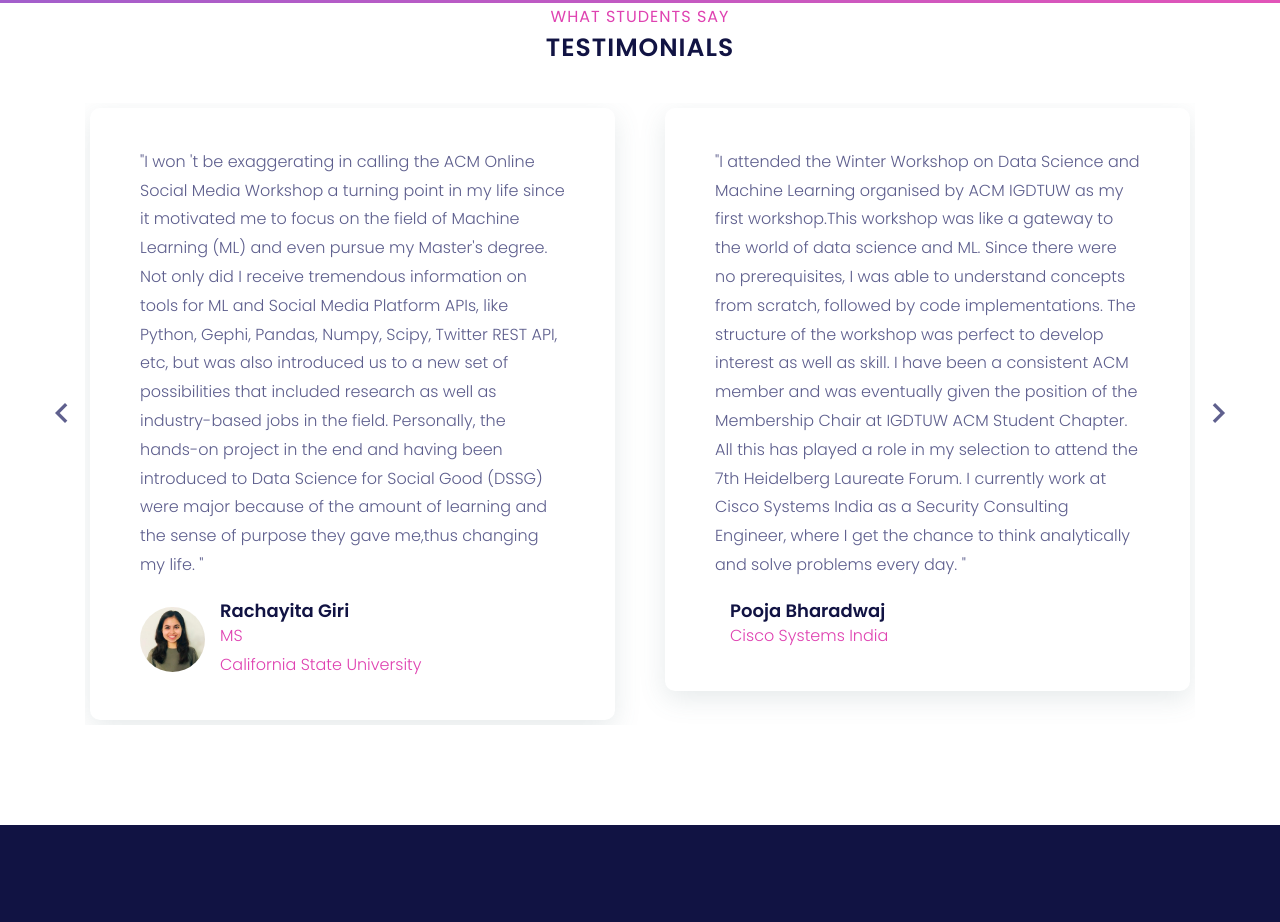
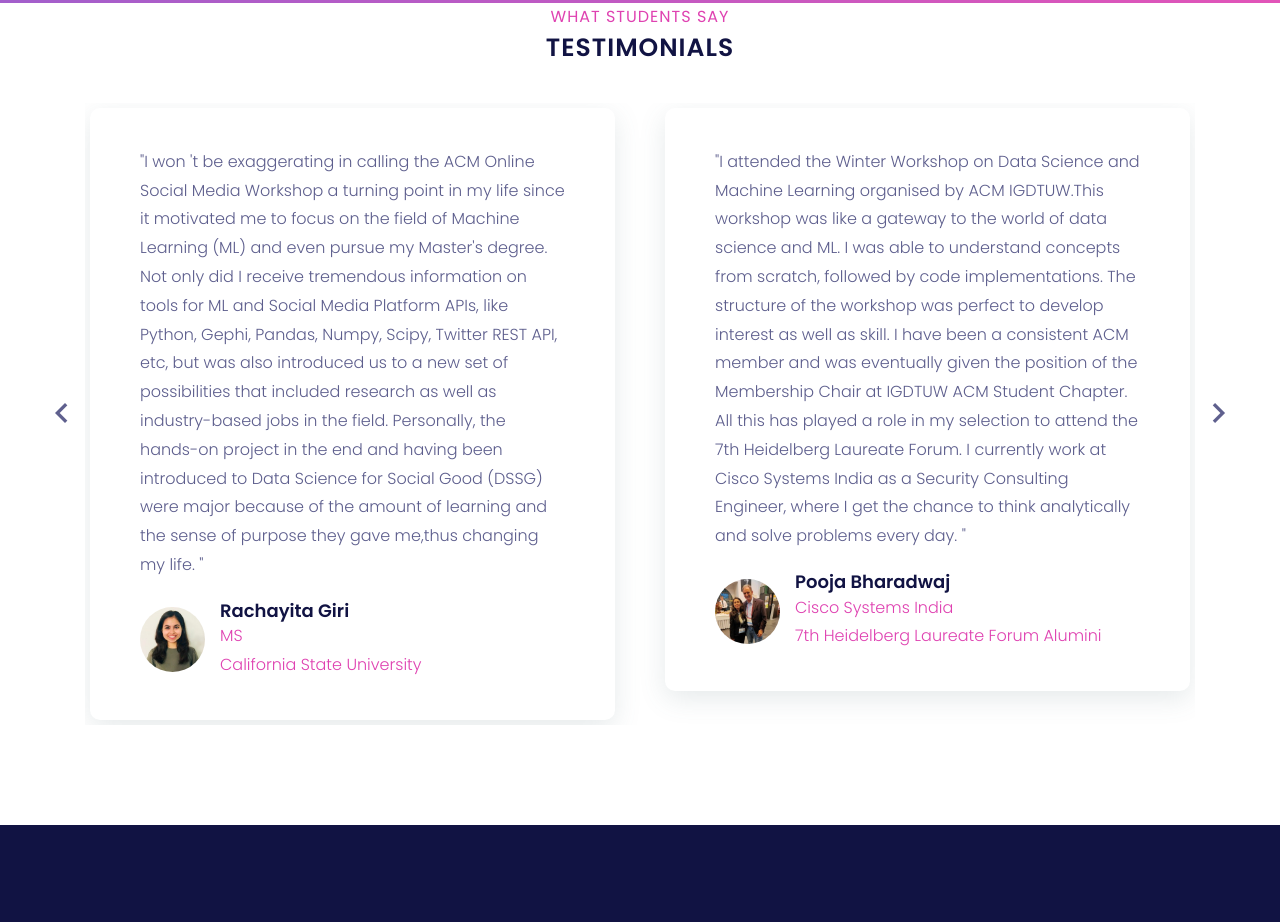
Before and after one commit to tanyagarg2509/ASWI2020.github.io, a plain HTML site: page about.html in a window 1280 px wide. Shown: the part 4059-4981 px from the top of the page. Drawn offline with Linux system fonts and the light colour scheme.

Commit message:
testimonials added

```diff
--- a/about.html
+++ b/about.html
@@ -171,7 +171,8 @@
 
                             <p>ACM Student Chapter @ IGDTUW, the technical society at Department of Information Technology successfully conducted a week long summer workshop during 27th - 31st May, 2019 on the theme of 'Data Science and Machine Learning'.</p>
 
-                         <p>Topics included were python programming, writing programs to perform data collection from online social media, visually analyze data collected through graphs/plots. This was followed by introducing supervised and unsupervised machine learning concepts with practical exercises on python on real datasets. Lastly, participants were taught about knowledge representation techniques by learning embeddings and introduction to deep learning.</p>
+                            <p>Topics included were python programming, writing programs to perform data collection from online social media, visually analyze data collected through graphs/plots. This was followed by introducing supervised and unsupervised
+                                machine learning concepts with practical exercises on python on real datasets. Lastly, participants were taught about knowledge representation techniques by learning embeddings and introduction to deep learning.</p>
                             <!-- Blockquote -->
                             <blockquote class="confer-blockquote">
                                 <h5>Around 30 students from different disciplines of IT, CSE & ECE across different years (first years, second years, third years) from IGDTUW participated. This is the fourth time such a workshop has been organized by Chapter.</h5>
@@ -201,8 +202,8 @@
 
                             <p>Following the workshop,successfully conducted the first hackathon organized in IGDTUW, by the name of IGDTUW-Hacks.</p>
                             <p>More than 125 teams from across NCR registered for the event, out of which around 25 teams were shortlisted. Teams from IIITD, NSIT, DTU participated besides all-girls teams from IGDTUW.</p>
-                   <p>Event was sponsored by PayTM - Build For India who provided cash prizes of 15,000 INR, 10,000 INR and 5,000 INR to the 1st, 2nd and 3rd winning teams, besides agreeing to accept resumes for the top-8 teams for selection for internships.
-                        Other sponsors were GitHub, Coding Blocks and Sheroes who provided T-shirts to all the participating students</p>
+                            <p>Event was sponsored by PayTM - Build For India who provided cash prizes of 15,000 INR, 10,000 INR and 5,000 INR to the 1st, 2nd and 3rd winning teams, besides agreeing to accept resumes for the top-8 teams for selection for
+                                internships. Other sponsors were GitHub, Coding Blocks and Sheroes who provided T-shirts to all the participating students</p>
                             <!-- Blockquote -->
                             <blockquote class="confer-blockquote">
                                 <h5> The Vice President of PayTM, Mr. Sourabh Jain visited the hackathon, gave keynote address on 1st June. He also evaluated the students on second day and gave the cash prizes.</h5>
@@ -347,23 +348,25 @@
                         <!-- Single Client Slide -->
                         <div class="single-client-content bg-boxshadow wow fadeInUp " data-wow-delay="300ms ">
                             <div class="single-client-text about-page ">
-                                <p>"I attended the Winter Workshop on Data Science and Machine Learning organised by ACM IGDTUW as my first workshop.This workshop was like a gateway to the world of data science and ML. Since there were no prerequisites,
-                                    I was able to understand concepts from scratch, followed by code implementations. The structure of the workshop was perfect to develop interest as well as skill. I have been a consistent ACM member and was eventually
-                                    given the position of the Membership Chair at IGDTUW ACM Student Chapter. All this has played a role in my selection to attend the 7th Heidelberg Laureate Forum. I currently work at Cisco Systems India as a Security
-                                    Consulting Engineer, where I get the chance to think analytically and solve problems every day. "
+                                <p>"I attended the Winter Workshop on Data Science and Machine Learning organised by ACM IGDTUW.This workshop was like a gateway to the world of data science and ML. I was able to understand concepts from scratch, followed
+                                    by code implementations. The structure of the workshop was perfect to develop interest as well as skill. I have been a consistent ACM member and was eventually given the position of the Membership Chair at IGDTUW ACM
+                                    Student Chapter. All this has played a role in my selection to attend the 7th Heidelberg Laureate Forum. I currently work at Cisco Systems India as a Security Consulting Engineer, where I get the chance to think analytically
+                                    and solve problems every day. "
 
                                 </p>
                                 <!-- Thumb and info -->
                                 <div class="single-client-thumb-info d-flex align-items-center ">
                                     <!-- Thumb -->
-                                    <!-- <div class="single-client-thumb ">
-                                        <img src="images_1/Rachiyata.jpg " alt=" ">
-                                    </div> -->
+                                    <div class="single-client-thumb ">
+                                        <img src="images_1/pooja.jpg " alt=" ">
+                                    </div>
                                     <!-- Info -->
                                     <div class="client-info ">
                                         <h6>Pooja Bharadwaj</h6>
 
-                                        <p> Cisco Systems India</p>
+                                        <p> Cisco Systems India
+                                            <br> 7th Heidelberg Laureate Forum Alumini
+                                        </p>
                                     </div>
                                 </div>
                             </div>
@@ -376,10 +379,9 @@
                         <!-- Single Client Slide -->
                         <div class="single-client-content bg-boxshadow wow fadeInUp " data-wow-delay="300ms ">
                             <div class="single-client-text about-page ">
-                                <p>"The insightful 1-week Winter Workshop on Data Science & Machine Learning conducted in Dec 2017 was an amazing workshop.The workshop had commenced with an ice breaking session
-                                    followed by various enlightening sessions on Data Collection & Pre-processing,Hypothesis Testing & Parameter Estimation,using
-                                     LATEX for writing technical papers and much more. The workshop witnessed an enthusiastic response from students.I feel grateful that I had got this opportunity to learn from these amazing sessions conducted under the able guidance of Faculty Advisor-Mr. Rishabh Kaushal
-                                     along with members from Precog Research Group, IIIT-Delhi."
+                                <p>"The insightful 1-week Winter Workshop on Data Science & Machine Learning conducted in Dec 2017 was an amazing workshop.The workshop had commenced with an ice breaking session followed by various enlightening sessions on
+                                    Data Collection & Pre-processing,Hypothesis Testing & Parameter Estimation,using LATEX for writing technical papers and much more. The workshop witnessed an enthusiastic response from students.I feel grateful that I
+                                    had got this opportunity to learn from these amazing sessions conducted under the able guidance of Faculty Advisor-Mr. Rishabh Kaushal along with members from Precog Research Group, IIIT-Delhi."
                                 </p>
                                 <!-- Thumb and info -->
                                 <div class="single-client-thumb-info d-flex align-items-center ">
@@ -412,9 +414,9 @@
                                 <!-- Thumb and info -->
                                 <div class="single-client-thumb-info d-flex align-items-center ">
                                     <!-- Thumb -->
-                                    <!-- <div class="single-client-thumb ">
-                                        <img src=" " alt=" ">
-                                    </div> -->
+                                    <div class="single-client-thumb ">
+                                        <img src="images_1/priyankaSangtani.jpg" alt=" ">
+                                    </div>
                                     <!-- Info -->
                                     <div class="client-info ">
                                         <h6>Priyanka</h6>
```
Also changed, not shown: images_1/pooja.jpg (added). Lines whose indentation alone changed are shown as unchanged.
